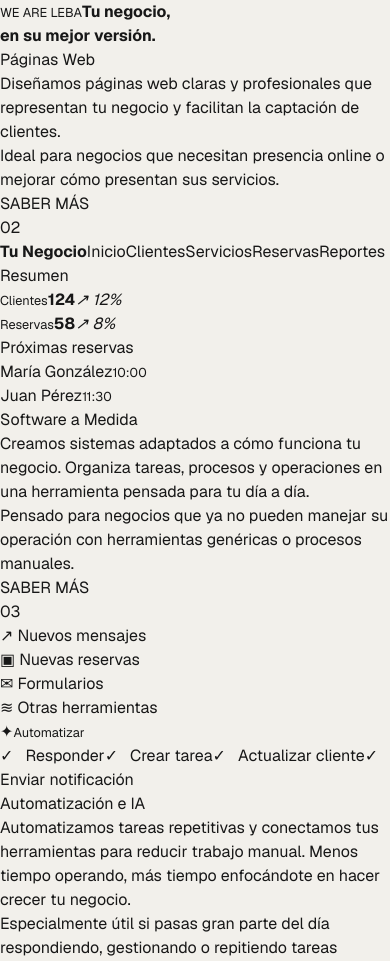
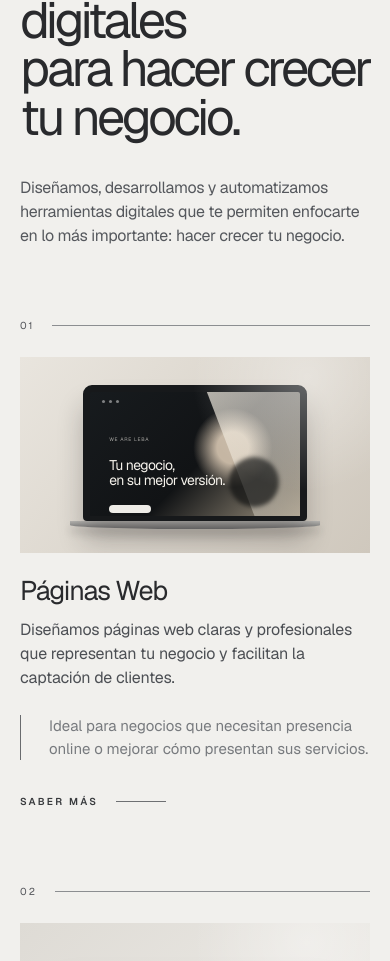
Before and after one commit to NicolasLlanos8799/weareleba, a Next.js app: page / in a window 390 px wide. Shown: the part 1036-1997 px from the top of the page. Built offline with nearby package versions, Linux system fonts and the light colour scheme.

Commit message:
feat: style What We Do service section

```diff
--- a/app/globals.css
+++ b/app/globals.css
@@ -46,7 +46,123 @@ button { font: inherit; }
 .hero-system-caption { position: absolute; right: clamp(28px, 5.2vw, 88px); bottom: 58px; display: flex; align-items: center; gap: 24px; color: rgba(255,255,255,.74); }
 .hero-caption-rule { width: clamp(90px, 9vw, 150px); height: 1px; background: rgba(255,255,255,.58); }
 
-@media (max-width: 1024px) { .site-header-inner { min-height: 96px; padding: 26px 28px; } .site-nav { gap: 26px; } .site-header-cta { min-width: 150px; height: 48px; } .hero-content { padding-inline: 54px; } .hero-copy-cinematic { width: min(100%, 580px); } .hero-reference-image { object-position: 58% center; } }
-@media (max-width: 700px) { .site-header-inner { min-height: 78px; padding: 22px 20px; grid-template-columns: 1fr auto; } .desktop-nav, .site-header-cta { display: none; } .menu-toggle { display: block; font-size: 12px; } .hero-cinematic { min-height: 100svh; } .hero-reference-image { object-position: 59% center; filter: saturate(.78) contrast(1.03) brightness(.7); } .hero-cinematic-shade { background: linear-gradient(90deg, rgba(5,6,7,.92) 0%, rgba(7,7,8,.79) 58%, rgba(7,7,8,.45) 100%), linear-gradient(180deg, rgba(0,0,0,.22), transparent 34%, rgba(0,0,0,.48)); } .hero-content { min-height: 100svh; padding: 120px 20px 34px; } .hero-copy-cinematic { width: 100%; transform: none; margin-top: auto; margin-bottom: auto; } .hero-eyebrow { margin-bottom: 18px; } .hero-title { max-width: 360px; font-size: clamp(54px, 15.2vw, 74px); line-height: .9; } .hero-body { max-width: 330px; font-size: 16px; line-height: 1.5; margin-top: 26px; } .button-primary { min-width: 168px; height: 58px; font-size: 14px; } .hero-scroll-cue { left: 20px; bottom: 28px; gap: 15px; } .hero-scroll-line { height: 70px; margin-top: -8px; } .hero-scroll-cue .technical { font-size: 9px; } .hero-scroll-arrow { font-size: 18px; } .hero-system-caption { right: 20px; bottom: 34px; gap: 12px; } .hero-system-caption .technical { font-size: 8px; } .hero-caption-rule { width: 46px; } }
-@media (max-width: 390px) { .hero-title { font-size: 53px; } .hero-system-caption { display: none; } }
+/* What we do */
+.what-we-do { position: relative; background: #f1f0ed; color: #292a2d; padding: clamp(90px, 10vw, 150px) clamp(28px, 5.9vw, 102px) 54px; }
+.what-we-do-inner { width: 100%; max-width: 1560px; margin: 0 auto; }
+.what-we-do-intro { display: grid; grid-template-columns: minmax(0, 1.45fr) minmax(300px, .55fr); column-gap: 8vw; align-items: end; }
+.section-kicker { grid-column: 1 / -1; display: flex; align-items: center; gap: 16px; margin-bottom: clamp(44px, 5vw, 76px); font-size: 10px; letter-spacing: .22em; color: #54565a; }
+.section-kicker span, .what-we-do-footer i { width: 40px; height: 1px; display: inline-block; background: #66686b; }
+.what-we-do h2 { max-width: 760px; margin: 0; font-size: clamp(54px, 5.4vw, 88px); font-weight: 400; line-height: .96; letter-spacing: -.065em; }
+.what-we-do-intro > p { max-width: 470px; margin: 0 0 8px auto; font-size: clamp(16px, 1.35vw, 20px); line-height: 1.5; letter-spacing: -.02em; color: #55585d; }
+.service-grid { display: grid; grid-template-columns: repeat(3, minmax(0, 1fr)); gap: clamp(34px, 5.5vw, 84px); margin-top: clamp(70px, 9vw, 130px); }
+.service-topline { display: flex; align-items: center; gap: 18px; margin-bottom: 24px; font-size: 10px; letter-spacing: .2em; color: #515358; }
+.service-topline i { flex: 1; height: 1px; background: #8c8e91; }
+.service-visual { position: relative; width: 100%; aspect-ratio: 1.78 / 1; overflow: hidden; background: linear-gradient(135deg, #e5e2dc, #cfcac2); margin-bottom: 28px; }
+.service-visual::after { content: ""; position: absolute; inset: 0; pointer-events: none; background: radial-gradient(circle at 82% 10%, rgba(255,255,255,.35), transparent 34%); }
+.service-card h3 { margin: 0 0 14px; font-size: clamp(27px, 2.35vw, 39px); font-weight: 400; line-height: 1; letter-spacing: -.045em; }
+.service-description { min-height: 96px; margin: 0; max-width: 430px; font-size: 16px; line-height: 1.48; letter-spacing: -.012em; color: #4c4f54; }
+.service-note { min-height: 92px; margin: 30px 0 28px; padding-left: 28px; border-left: 1px solid #696b6e; max-width: 430px; font-size: 15px; line-height: 1.5; color: #777a7e; }
+.service-link { display: inline-flex; align-items: center; gap: 18px; font-size: 10px; font-weight: 600; letter-spacing: .23em; color: #383a3d; }
+.service-link span { width: 50px; height: 1px; background: #6e7073; transition: width .25s ease; }
+.service-link:hover span { width: 72px; }
+.what-we-do-footer { margin-top: clamp(90px, 11vw, 170px); padding-top: 24px; border-top: 1px solid rgba(60,62,65,.16); display: flex; align-items: center; justify-content: space-between; font-size: 9px; letter-spacing: .28em; color: #66696d; }
+.what-we-do-footer > span:first-child { display: flex; align-items: center; gap: 16px; }
+
+/* Website visual */
+.service-visual-website { display: grid; place-items: end center; padding: 8% 8% 7%; background: linear-gradient(130deg, #e9e5de, #cfc8bd); }
+.visual-laptop { width: 76%; position: relative; }
+.visual-laptop-screen { position: relative; aspect-ratio: 1.65; overflow: hidden; border: 7px solid #17191b; border-bottom-width: 5px; border-radius: 9px 9px 4px 4px; background: radial-gradient(circle at 68% 45%, #c5b6a3 0 10%, transparent 25%), linear-gradient(135deg, #171b1e 0%, #111315 54%, #9d927f 100%); box-shadow: 0 20px 26px rgba(24,22,19,.24); }
+.visual-laptop-screen::before { content: ""; position: absolute; width: 55%; height: 150%; right: -24%; top: -25%; background: linear-gradient(140deg, rgba(244,238,226,.95), rgba(244,238,226,0)); transform: rotate(-21deg); opacity: .75; }
+.visual-browser-bar { position: absolute; top: 8px; left: 12px; display: flex; gap: 4px; z-index: 2; }
+.visual-browser-bar span { width: 3px; height: 3px; border-radius: 50%; background: rgba(255,255,255,.45); }
+.visual-website-copy { position: absolute; left: 9%; top: 35%; z-index: 2; color: #f5f2eb; }
+.visual-website-copy small { display: block; margin-bottom: 15px; font-size: 5px; letter-spacing: .15em; opacity: .65; }
+.visual-website-copy strong { display: block; font-size: clamp(14px, 1.25vw, 21px); line-height: 1.08; font-weight: 400; letter-spacing: -.04em; }
+.visual-website-copy i { display: block; width: 42px; height: 8px; margin-top: 17px; border-radius: 99px; background: #eeece7; }
+.visual-website-orb { position: absolute; width: 24%; aspect-ratio: 1; border-radius: 50%; right: 10%; bottom: 7%; background: rgba(14,15,16,.68); filter: blur(2px); }
+.visual-laptop-base { width: 112%; height: 8px; margin-left: -6%; background: linear-gradient(180deg, #b9b8b4, #737373); border-radius: 0 0 50% 50%; box-shadow: 0 7px 9px rgba(0,0,0,.14); }
+
+/* Software visual */
+.service-visual-software { display: grid; place-items: center; padding: 8%; background: linear-gradient(135deg, #dedbd5, #f0eeea); }
+.visual-dashboard { position: relative; z-index: 1; width: 94%; height: 84%; display: grid; grid-template-columns: 27% 1fr; overflow: hidden; border: 1px solid rgba(42,43,45,.18); border-top: 7px solid #17191b; border-radius: 10px 10px 2px 2px; background: #f6f5f2; box-shadow: 0 20px 28px rgba(37,35,31,.15); }
+.visual-dashboard aside { display: flex; flex-direction: column; gap: 10px; padding: 16px 11px; background: #e9e8e4; color: #777; font-size: 6px; }
+.visual-dashboard aside b { margin-bottom: 12px; font-size: 9px; color: #2e3032; }
+.visual-dashboard-main { padding: 17px; color: #45474a; }
+.visual-dashboard-title { margin-bottom: 16px; font-size: 10px; }
+.visual-stat-grid { display: grid; grid-template-columns: 1fr 1fr; gap: 7px; }
+.visual-stat-grid > div { position: relative; min-height: 58px; padding: 8px; border: 1px solid #e2e1dd; background: #fbfaf8; }
+.visual-stat-grid small { display: block; font-size: 6px; color: #858789; }
+.visual-stat-grid b { display: block; margin-top: 5px; font-size: 12px; font-weight: 500; }
+.visual-stat-grid em { position: absolute; right: 6px; top: 8px; font-size: 5px; font-style: normal; color: #777; }
+.visual-list-title { margin: 16px 0 7px; font-size: 7px; }
+.visual-list-row { display: grid; grid-template-columns: 12px 1fr auto; align-items: center; gap: 5px; padding: 6px 0; border-top: 1px solid #eceae7; font-size: 6px; }
+.visual-list-row i { width: 10px; height: 10px; border-radius: 50%; background: linear-gradient(135deg, #8f8a81, #494a4b); }
+.visual-list-row small { font-size: 5px; color: #858789; }
+
+/* Automation visual */
+.service-visual-automation { display: grid; place-items: center; padding: 9%; background: linear-gradient(135deg, #e4e1db, #d2cdc4); }
+.automation-flow { position: relative; z-index: 1; width: 100%; display: grid; grid-template-columns: 1.1fr .72fr 1.25fr; align-items: center; gap: 6%; }
+.automation-inputs { display: grid; gap: 8px; }
+.automation-inputs div, .automation-output { border: 1px solid rgba(70,71,73,.12); background: rgba(248,247,244,.88); box-shadow: 0 8px 16px rgba(45,43,40,.08); }
+.automation-inputs div { min-height: 32px; padding: 0 10px; display: flex; align-items: center; gap: 8px; border-radius: 8px; font-size: 11px; color: #54575a; }
+.automation-inputs span { font-size: 7px; }
+.automation-core { position: relative; display: grid; place-items: center; width: 62px; aspect-ratio: 1; margin: auto; border-radius: 16px; background: #1f2123; color: #f4f2ec; font-size: 21px; box-shadow: 0 12px 20px rgba(24,24,24,.2); }
+.automation-core small { position: absolute; top: calc(100% + 8px); white-space: nowrap; font-size: 6px; color: #57595c; }
+.automation-output { display: grid; gap: 8px; padding: 13px 12px; border-radius: 13px; font-size: 7px; color: #55575a; }
+.automation-output span::first-letter { color: #26282a; }
+
+@media (max-width: 1024px) {
+  .site-header-inner { min-height: 96px; padding: 26px 28px; }
+  .site-nav { gap: 26px; }
+  .site-header-cta { min-width: 150px; height: 48px; }
+  .hero-content { padding-inline: 54px; }
+  .hero-copy-cinematic { width: min(100%, 580px); }
+  .hero-reference-image { object-position: 58% center; }
+  .what-we-do { padding-inline: 54px; }
+  .what-we-do-intro { grid-template-columns: 1.25fr .75fr; }
+  .service-grid { gap: 34px; }
+  .service-description { min-height: 128px; }
+  .service-note { min-height: 112px; }
+}
+
+@media (max-width: 760px) {
+  .what-we-do { padding: 84px 20px 34px; }
+  .what-we-do-intro { display: block; }
+  .section-kicker { margin-bottom: 40px; }
+  .what-we-do h2 { font-size: clamp(48px, 13vw, 68px); }
+  .what-we-do-intro > p { margin: 34px 0 0; max-width: 480px; font-size: 16px; }
+  .service-grid { grid-template-columns: 1fr; gap: 72px; margin-top: 70px; }
+  .service-card { max-width: 560px; }
+  .service-description, .service-note { min-height: 0; }
+  .service-note { margin-top: 26px; }
+  .service-visual { margin-bottom: 24px; }
+  .what-we-do-footer { margin-top: 86px; gap: 24px; align-items: flex-start; flex-direction: column; }
+}
+
+@media (max-width: 700px) {
+  .site-header-inner { min-height: 78px; padding: 22px 20px; grid-template-columns: 1fr auto; }
+  .desktop-nav, .site-header-cta { display: none; }
+  .menu-toggle { display: block; font-size: 12px; }
+  .hero-cinematic { min-height: 100svh; }
+  .hero-reference-image { object-position: 59% center; filter: saturate(.78) contrast(1.03) brightness(.7); }
+  .hero-cinematic-shade { background: linear-gradient(90deg, rgba(5,6,7,.92) 0%, rgba(7,7,8,.79) 58%, rgba(7,7,8,.45) 100%), linear-gradient(180deg, rgba(0,0,0,.22), transparent 34%, rgba(0,0,0,.48)); }
+  .hero-content { min-height: 100svh; padding: 120px 20px 34px; }
+  .hero-copy-cinematic { width: 100%; transform: none; margin-top: auto; margin-bottom: auto; }
+  .hero-eyebrow { margin-bottom: 18px; }
+  .hero-title { max-width: 360px; font-size: clamp(54px, 15.2vw, 74px); line-height: .9; }
+  .hero-body { max-width: 330px; font-size: 16px; line-height: 1.5; margin-top: 26px; }
+  .button-primary { min-width: 168px; height: 58px; font-size: 14px; }
+  .hero-scroll-cue { left: 20px; bottom: 28px; gap: 15px; }
+  .hero-scroll-line { height: 70px; margin-top: -8px; }
+  .hero-scroll-cue .technical { font-size: 9px; }
+  .hero-scroll-arrow { font-size: 18px; }
+  .hero-system-caption { right: 20px; bottom: 34px; gap: 12px; }
+  .hero-system-caption .technical { font-size: 8px; }
+  .hero-caption-rule { width: 46px; }
+}
+
+@media (max-width: 390px) {
+  .hero-title { font-size: 53px; }
+  .hero-system-caption { display: none; }
+}
 @media (prefers-reduced-motion: reduce) { html { scroll-behavior: auto; } *, *::before, *::after { animation-duration: .01ms !important; animation-iteration-count: 1 !important; transition-duration: .01ms !important; } }
```
